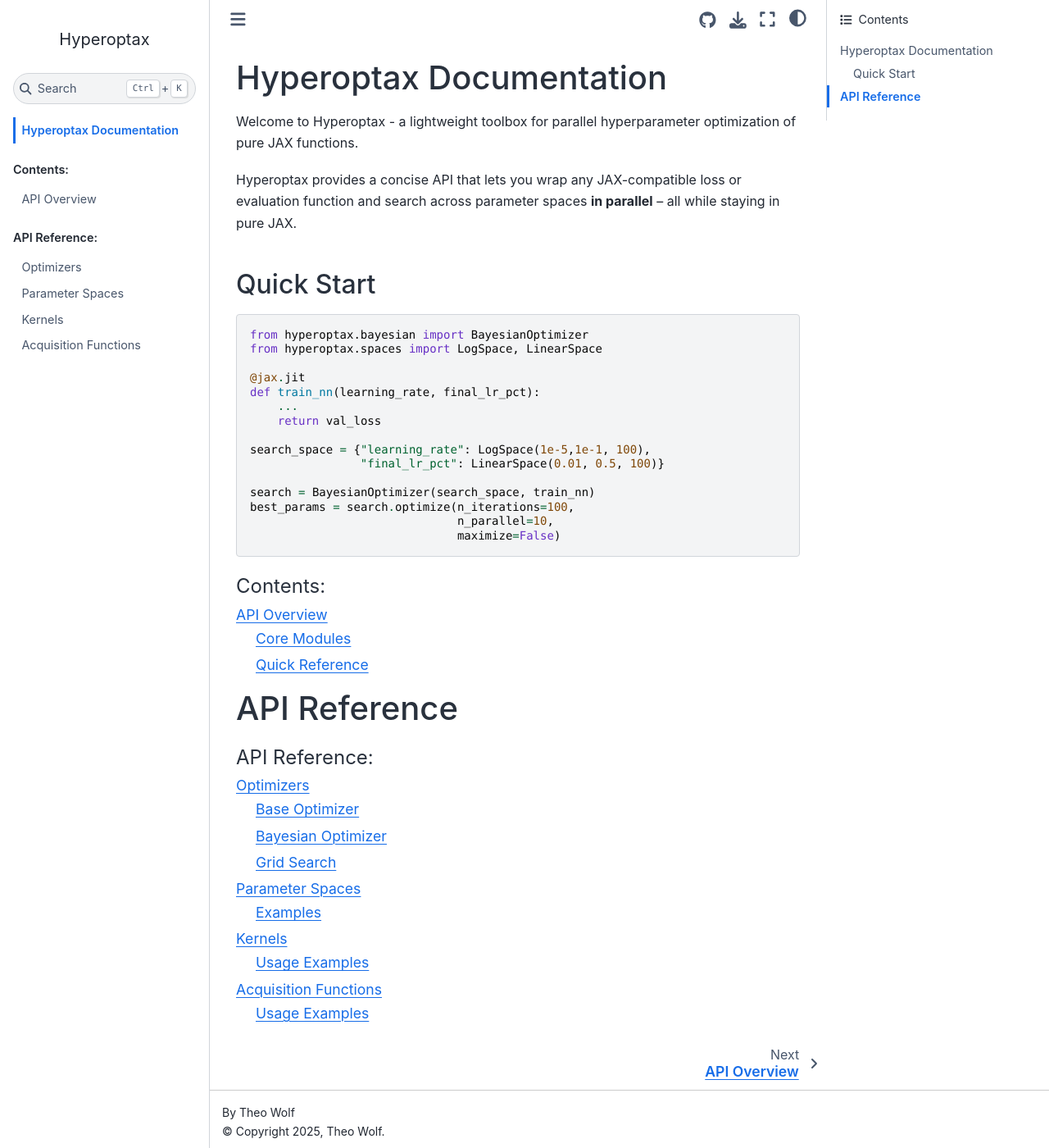
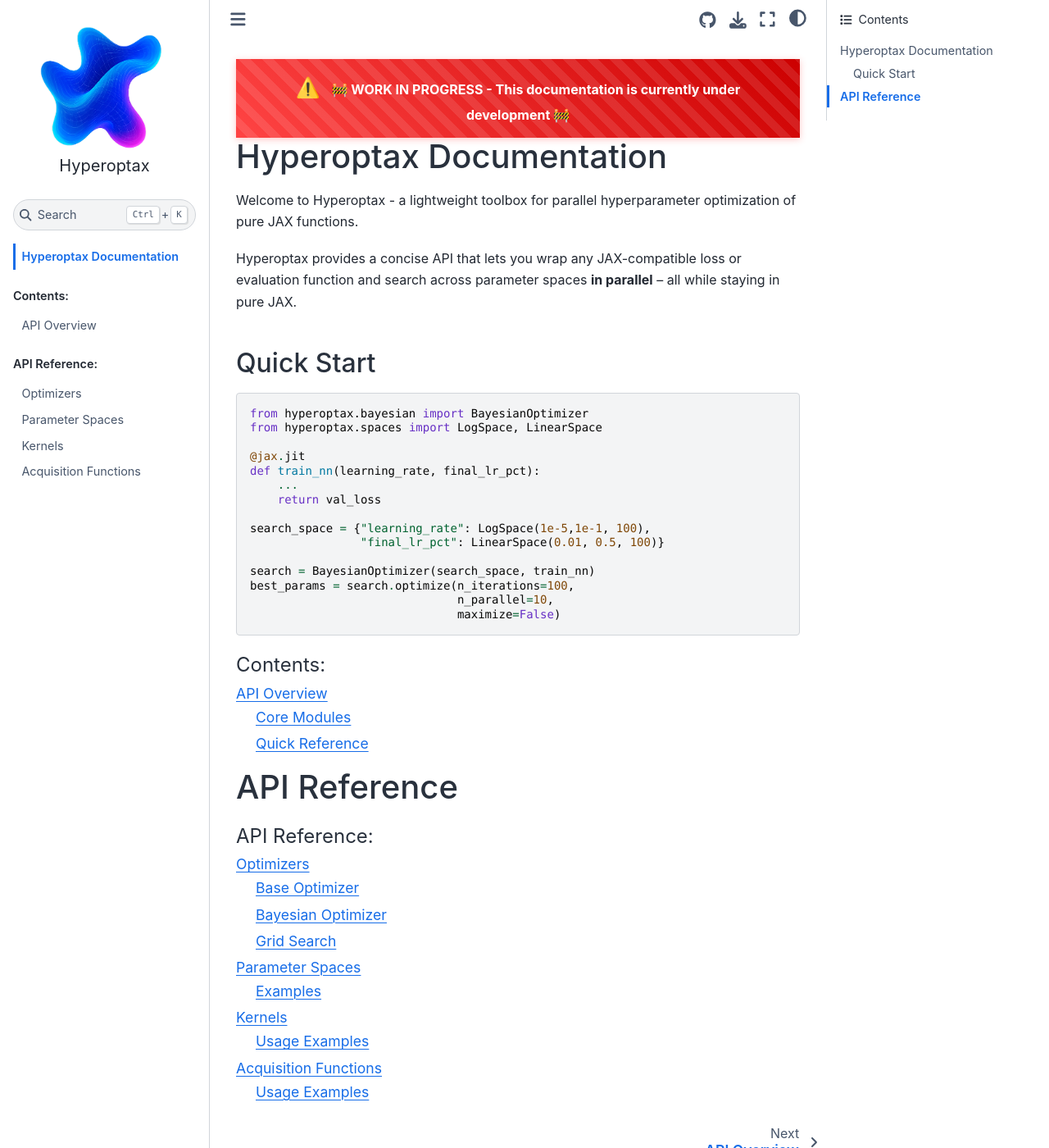
Before and after one commit to TheodoreWolf/hyperoptax, a Sphinx documentation site: the page built from docs/source/index.rst, in a window 1280 px wide and 1400 px high. Shown: the whole window at 82% size. Built offline with Sphinx 7.4.7 and the Sphinx Book theme 1.1.4, drawn with Linux system fonts in a browser that asks for light colours; pages that are not in the unit, such as notebooks, are missing from menus.

Commit message:
Clean up assets, add logo to docs

```diff
--- /dev/null
+++ b/docs/source/_static/custom.css
@@ -0,0 +1,85 @@
+/* Custom styles for Hyperoptax documentation */
+
+/* WIP Warning Banner */
+.wip-warning {
+    background: linear-gradient(45deg, #ff4444, #cc0000);
+    color: white;
+    padding: 15px 20px;
+    margin: 0;
+    text-align: center;
+    font-weight: bold;
+    font-size: 16px;
+    border: none;
+    box-shadow: 0 2px 8px rgba(255, 68, 68, 0.3);
+    position: relative;
+    z-index: 1000;
+}
+
+.wip-warning::before {
+    content: "⚠️";
+    font-size: 24px;
+    margin-right: 10px;
+    animation: pulse 2s infinite;
+}
+
+.wip-warning::after {
+    content: "";
+    position: absolute;
+    top: 0;
+    left: 0;
+    right: 0;
+    bottom: 0;
+    background: repeating-linear-gradient(45deg,
+            transparent,
+            transparent 10px,
+            rgba(255, 255, 255, 0.1) 10px,
+            rgba(255, 255, 255, 0.1) 20px);
+}
+
+@keyframes pulse {
+
+    0%,
+    100% {
+        transform: scale(1);
+    }
+
+    50% {
+        transform: scale(1.1);
+    }
+}
+
+/* Logo sizing */
+.logo__image {
+    max-height: 150px !important;
+    width: auto !important;
+    margin-right: 10px;
+}
+
+/* Alternative size options - uncomment one of these if you want different sizing:
+
+/* Small logo */
+/*
+.logo__image {
+    max-height: 30px !important;
+    width: auto !important;
+    margin-right: 8px;
+}
+*/
+
+/* Medium logo */
+/*
+.logo__image {
+    max-height: 50px !important;
+    width: auto !important;
+    margin-right: 8px;
+}
+*/
+
+/* Large logo */
+/*
+.logo__image {
+    max-height: 60px !important;
+    width: auto !important;
+    margin-right: 8px;
+}
+*/
--- a/docs/source/conf.py
+++ b/docs/source/conf.py
@@ -63,6 +63,7 @@ intersphinx_mapping = {
 
 html_theme = "sphinx_book_theme"
 html_static_path = ["_static"]
+html_css_files = ["custom.css"]
 
 # Theme options
 html_theme_options = {
@@ -75,6 +76,8 @@ html_theme_options = {
     "home_page_in_toc": True,
     "show_navbar_depth": 2,
     "logo": {
+        "image_light": "_static/manifold.png",
+        "image_dark": "_static/manifold.png",
         "text": "Hyperoptax",
         "alt_text": "Hyperoptax - Parallel hyperparameter tuning with JAX",
     },
--- a/docs/source/index.rst
+++ b/docs/source/index.rst
@@ -2,6 +2,12 @@
    sphinx-quickstart on Tue Jul 15 22:39:09 2025.
    You can adapt this file completely to your liking, but it should at least
    contain the root `toctree` directive.
+
+.. raw:: html
+
+   <div class="wip-warning">
+   🚧 WORK IN PROGRESS - This documentation is currently under development 🚧
+   </div>
 
 Hyperoptax Documentation
 ========================
```
Also changed, not shown: README.md (+9 -3 lines), assets/logo_transparent.png (added), docs/source/_static/manifold.png (added).
